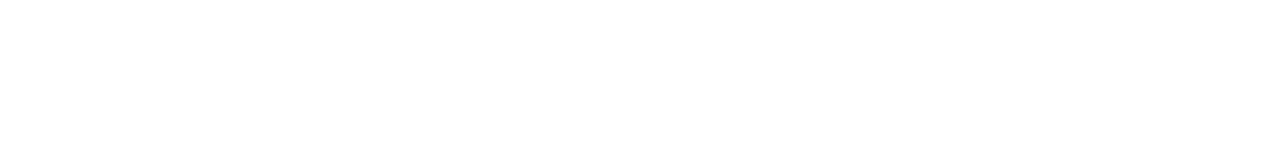
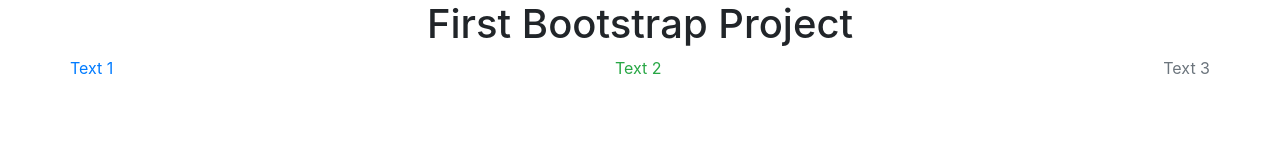
Before and after one commit to lbarret4/Cov-Lab3, a plain HTML site: page index.html in a window 1280 px wide. Drawn offline with nearby package versions, Linux system fonts and the light colour scheme.

Commit message:
Added divs to demonstrate bootstrap's grid system

```diff
--- a/index.html
+++ b/index.html
@@ -12,6 +12,17 @@
 </head>
 
 <body>
+    <div class="container">
+        <div class="row justify-content-center">
+            <h1>First Bootstrap Project</h1>
+        </div>
+        <div class="row justify-content-between">
+            <div class="text-primary">Text 1</div>
+            <div class="text-success">Text 2</div>
+            <div class="text-secondary">Text 3</div>
+
+        </div>
+    </div>
 
 
 
```
